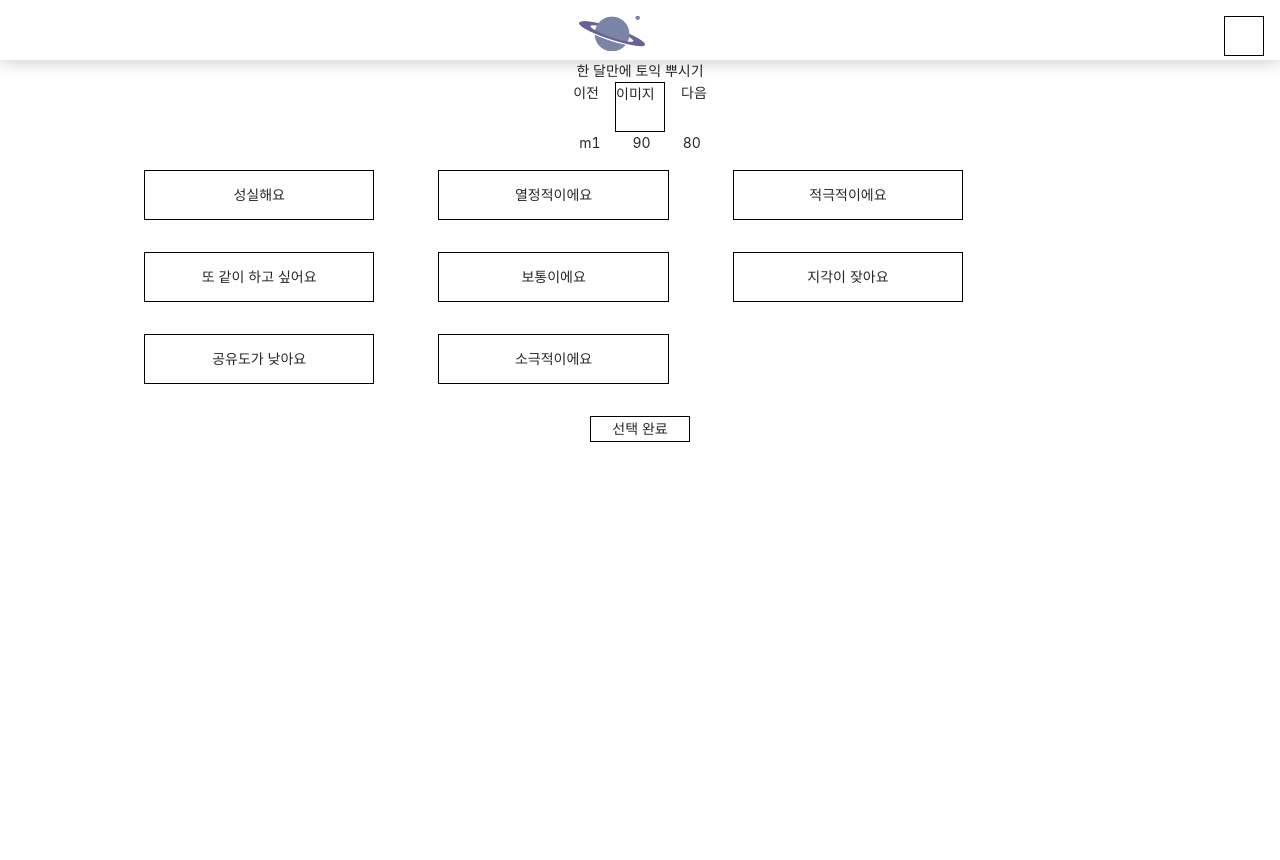
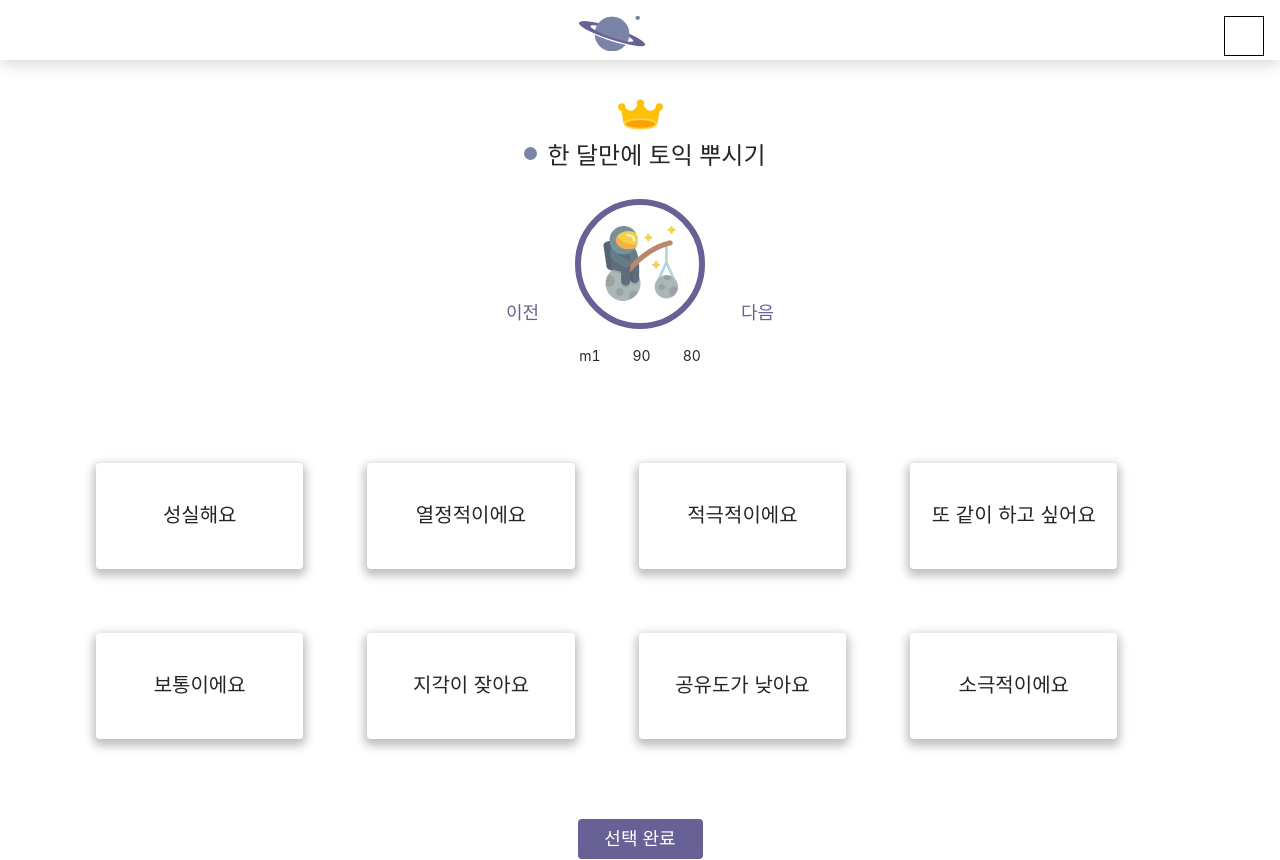
Before and after one commit to cosmic-plannet/plannet-front, a React (Create React App) app: page /evaluation in a window 1280 px wide. Built offline with nearby package versions, Linux system fonts and the light colour scheme.

Commit message:
update: Apply evaluation page design

```diff
--- a/src/pages/evaluation.js
+++ b/src/pages/evaluation.js
@@ -2,6 +2,8 @@ import React, { useEffect, useState } from "react";
 import styled from "styled-components";
 import { useDispatch, useSelector } from "react-redux";
 import Header from "../components/header";
+import LeaderIcon from "../assets/leader.png";
+import MemberIcon from "../assets/member.png";
 //import { getQuestion, getToday } from "store/box";
 
 const Wrapper = styled.div`
@@ -11,23 +13,58 @@ const Wrapper = styled.div`
     flex-direction: column;
     align-items: center;
 `;
-
-const PlanetTitle = styled.div``;
+const LeaderImg = styled.img`
+    width: 45px;
+    /* height: 45px; */
+    padding-top: 2rem;
+`;
+const PlanetTitleBox = styled.div`
+    display: flex;
+`;
+const PlanetDot = styled.div`
+    width: 13px;
+    height: 13px;
+    background-color: #7984a7;
+    border-radius: 1000px;
+    margin: 10px 10px;
+`;
+const PlanetTitle = styled.div`
+    font-size: 24px;
+`;
 const MemberBox = styled.div`
     display: flex;
     flex-direction: row;
+    padding: 1.5rem 0 1rem 0;
+    /* width: 100 */
 `;
-const MemberImg = styled.div`
-    margin: 0 1rem;
-    width: 50px;
-    height: 50px;
-    border: 1px solid black;
+const MemberImgBox = styled.div`
+    width: 130px;
+    height: 130px;
+    border: solid 6px #686196;
+    border-radius: 1000px;
+    background-color: #ffffff;
+    display: flex;
+    align-items: center;
+    justify-content: center;
 `;
-const Prev = styled.div``;
-const Next = styled.div``;
+const MemberImg = styled.img`
+    width: 75px;
+    height: 75px;
+`;
+const Prev = styled.div`
+    padding: 100px 36px 0 0;
+    color: #686196;
+    font-size: 18px;
+`;
+const Next = styled.div`
+    padding: 100px 0 0 36px;
+    color: #686196;
+    font-size: 18px;
+`;
 const MemberInfoBox = styled.div`
     display: flex;
     flex-direction: row;
+    padding-bottom: 4rem;
 `;
 const MemberInfo = styled.div`
     padding: 0 1rem;
@@ -35,25 +72,33 @@ const MemberInfo = styled.div`
 const EvaluateBox = styled.div`
     display: flex;
     flex-wrap: wrap;
+    font-size: 15px;
     width: 90%;
-    margin-left: 6rem;
+    /* margin-left: 6rem; */
 `;
 const Evaluate = styled.button`
-    border: 1px solid black;
-    width: 20%;
-    background-color: white;
-    margin: 1rem 2rem;
-    height: 50px;
+    width: 18%;
+    height: 106px;
+    margin: 2rem;
+    font-size: 20px;
+    border: none;
+    border-radius: 4px;
+    box-shadow: 0 4px 10px 3px rgba(0, 0, 0, 0.25);
+    background-color: #ffffff;
 
     :hover {
-        background-color: purple;
+        background-color: #686196;
     }
 `;
 const CompleteBtn = styled.button`
-    border: 1px solid black;
-    width: 100px;
-    background-color: white;
-    margin-top: 1rem;
+    margin-top: 3rem;
+    width: 125px;
+    height: 40px;
+    border-radius: 4px;
+    font-size: 18px;
+    border: solid 5px #686196;
+    background-color: #686196;
+    color: white;
 `;
 
 const Evaluation = ({ history }) => {
@@ -92,10 +137,16 @@ const Evaluation = ({ history }) => {
         <React.Fragment>
             <Header></Header>
             <Wrapper>
-                <PlanetTitle>한 달만에 토익 뿌시기</PlanetTitle>
+                <LeaderImg src={LeaderIcon}></LeaderImg>
+                <PlanetTitleBox>
+                    <PlanetDot></PlanetDot>
+                    <PlanetTitle>한 달만에 토익 뿌시기</PlanetTitle>
+                </PlanetTitleBox>
                 <MemberBox>
                     <Prev onClick={() => setIndex(index - 1)}>이전</Prev>
-                    <MemberImg>이미지</MemberImg>
+                    <MemberImgBox>
+                        <MemberImg src={MemberIcon}></MemberImg>
+                    </MemberImgBox>
                     <Next onClick={() => setIndex(index + 1)}>다음</Next>
                 </MemberBox>
                 <MemberInfoBox>
```
Also changed, not shown: src/assets/leader.png (added), src/assets/member.png (added).
